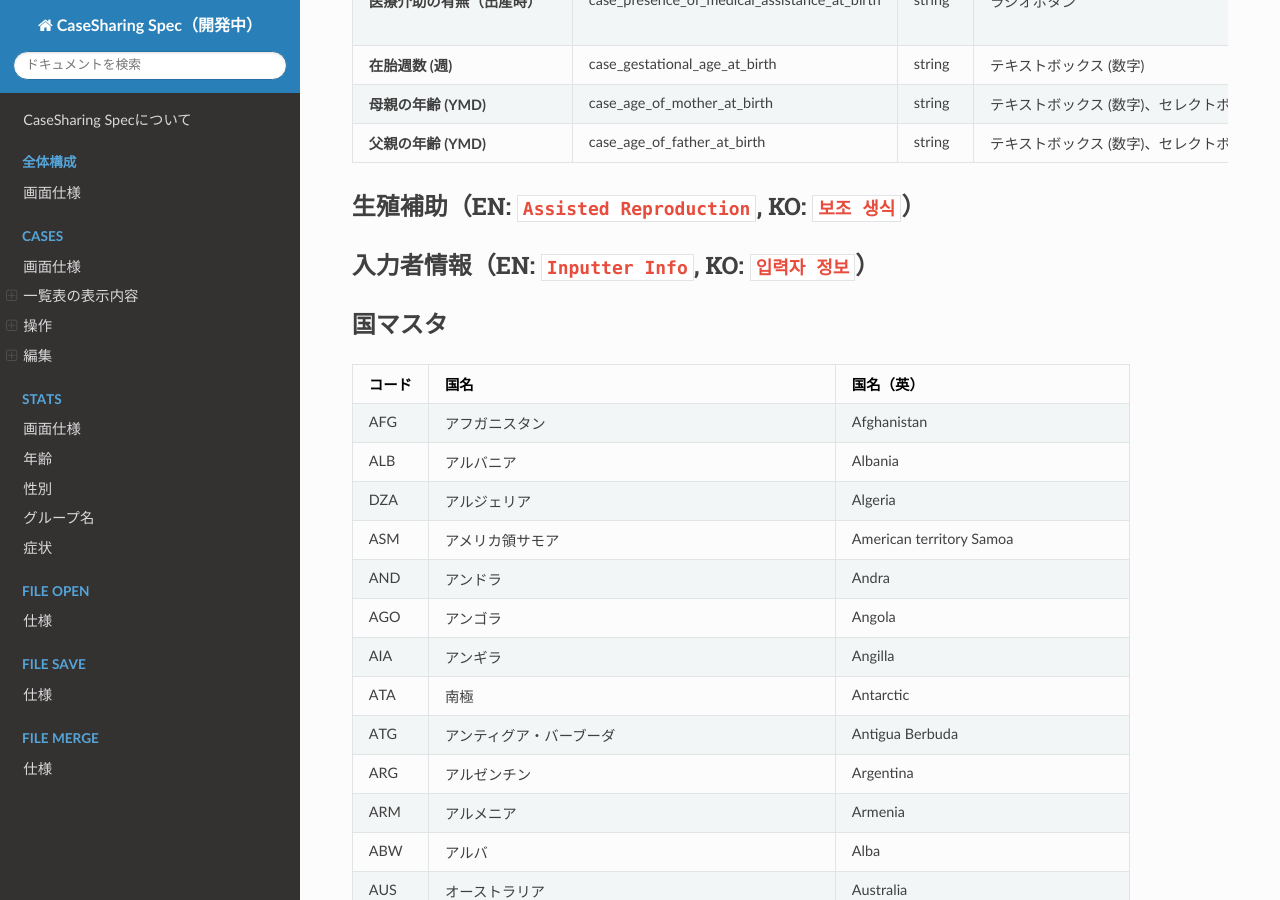
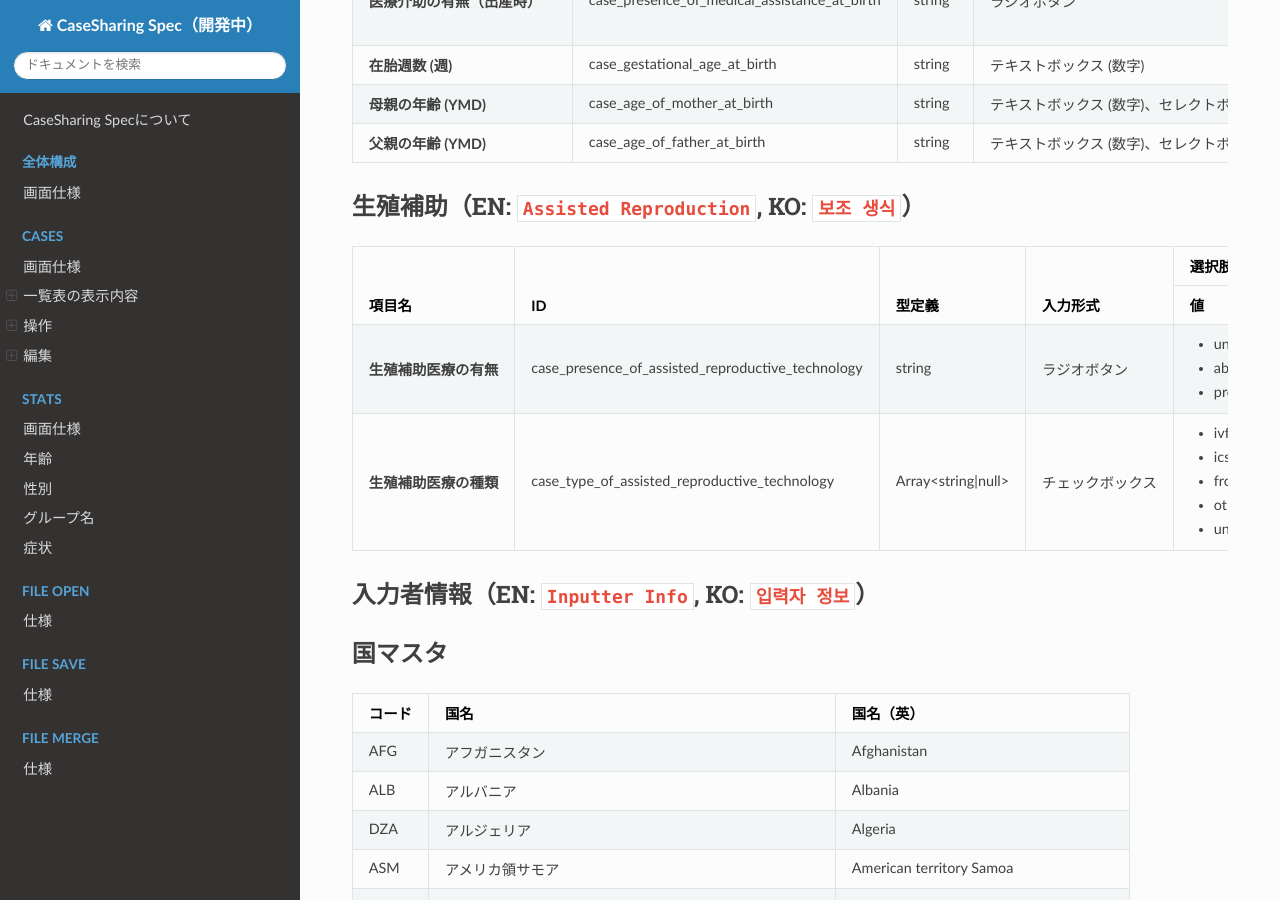
Before and after one commit to PubCaseFinder/pubcasefinder_spec, an MkDocs documentation site: the page built from docs/cases/edit/case-basic-information.md, in a window 1280 px wide and 900 px high, scrolled down 2779 px. Built offline with MkDocs 1.6.1, drawn with Linux system fonts in a browser that asks for light colours; nearby versions of some CDN libraries.

Commit message:
編集>症例基本情報>生殖補助

```diff
--- a/docs/cases/edit/case-basic-information.md
+++ b/docs/cases/edit/case-basic-information.md
@@ -765,6 +765,94 @@
 </table>
 
 ## 生殖補助（EN: `Assisted Reproduction`, KO: `보조 생식`） {: #assisted-reproduction}
+
+<table>
+  <thead>
+    <tr>
+      <th rowspan="2">項目名</th>
+      <th rowspan="2">ID</th>
+      <th rowspan="2">型定義</th>
+      <th rowspan="2">入力形式</th>
+      <th colspan="2">選択肢</th>
+      <th rowspan="2">初期値</th>
+      <th rowspan="2">clearボタン</th>
+      <th rowspan="2">deleteボタン</th>
+      <th colspan="3">一覧表示/操作</th>
+      <th rowspan="2">Phenopackets</th>
+      <th rowspan="2">備考</th>
+    </tr>
+    <tr>
+      <th>値</th>
+      <th>ラベル</th>
+      <th>デフォルト表示</th>
+      <th>編集可能</th>
+      <th>列追加可能</th>
+    </tr>
+  </thead>
+  <tbody>
+    <tr>
+      <td><strong>生殖補助医療の有無</strong></td>
+      <td>case_presence_of_assisted_reproductive_technology</td>
+      <td>string</td>
+      <td>ラジオボタン</td>
+      <td>
+        <ul>
+          <li>unknown</li>
+          <li>absent</li>
+          <li>present</li>
+        </ul>
+      </td>
+      <td>
+        <ul>
+          <li>不明</li>
+          <li>なし</li>
+          <li>あり</li>
+        </ul>
+      </td>
+      <td>不明</td>
+      <td><input type="checkbox" class="readonly-input" checked /></td>
+      <td><input type="checkbox" class="readonly-input" /></td>
+      <td><input type="checkbox" class="readonly-input" /></td>
+      <td><input type="checkbox" class="readonly-input" checked /></td>
+      <td><input type="checkbox" class="readonly-input" checked /></td>
+      <td></td>
+      <td></td>
+    </tr>
+    <tr>
+      <td><strong>生殖補助医療の種類</strong></td>
+      <td>case_type_of_assisted_reproductive_technology</td>
+      <td>Array&lt;string|null&gt;</td>
+      <td>チェックボックス</td>
+      <td>
+        <ul>
+          <li>ivf_et</li>
+          <li>icsi</li>
+          <li>frozen_embryo</li>
+          <li>other</li>
+          <li>unknown</li>
+        </ul>
+      </td>
+      <td>
+        <ul>
+          <li>体外受精・胚移植（IVF-ET）</li>
+          <li>顕微授精（卵細胞質内精子注入法、ICSI）</li>
+          <li>凍結胚・融解移植</li>
+          <li>その他</li>
+          <li>不明</li>
+        </ul>
+      </td>
+      <td>null</td>
+      <td><input type="checkbox" class="readonly-input" /></td>
+      <td><input type="checkbox" class="readonly-input" /></td>
+      <td><input type="checkbox" class="readonly-input" /></td>
+      <td><input type="checkbox" class="readonly-input" checked /></td>
+      <td><input type="checkbox" class="readonly-input" checked /></td>
+      <td></td>
+      <td></td>
+    </tr>
+  </tbody>
+</table>
+
 ## 入力者情報（EN: `Inputter Info`, KO: `입력자 정보`） {: #inputter-info}
 ## 国マスタ {: #country-master}
 <table>
```
